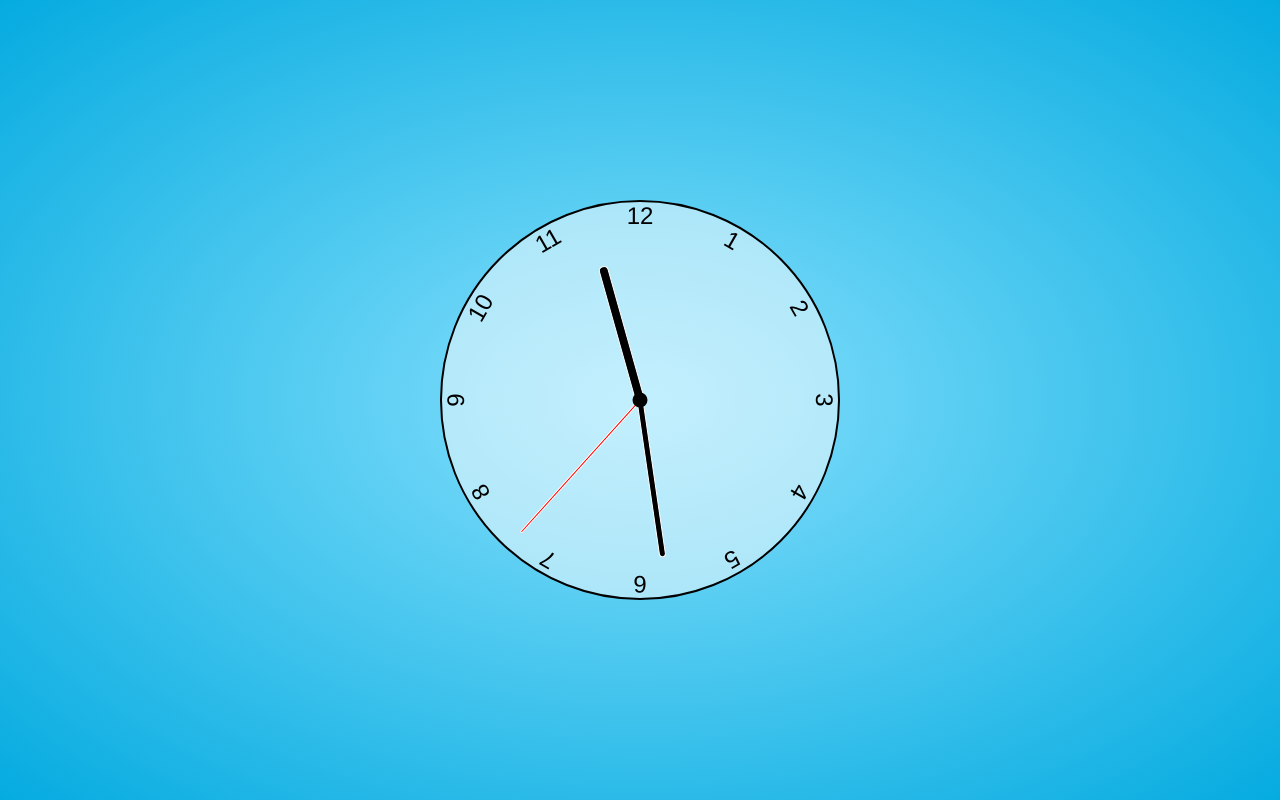
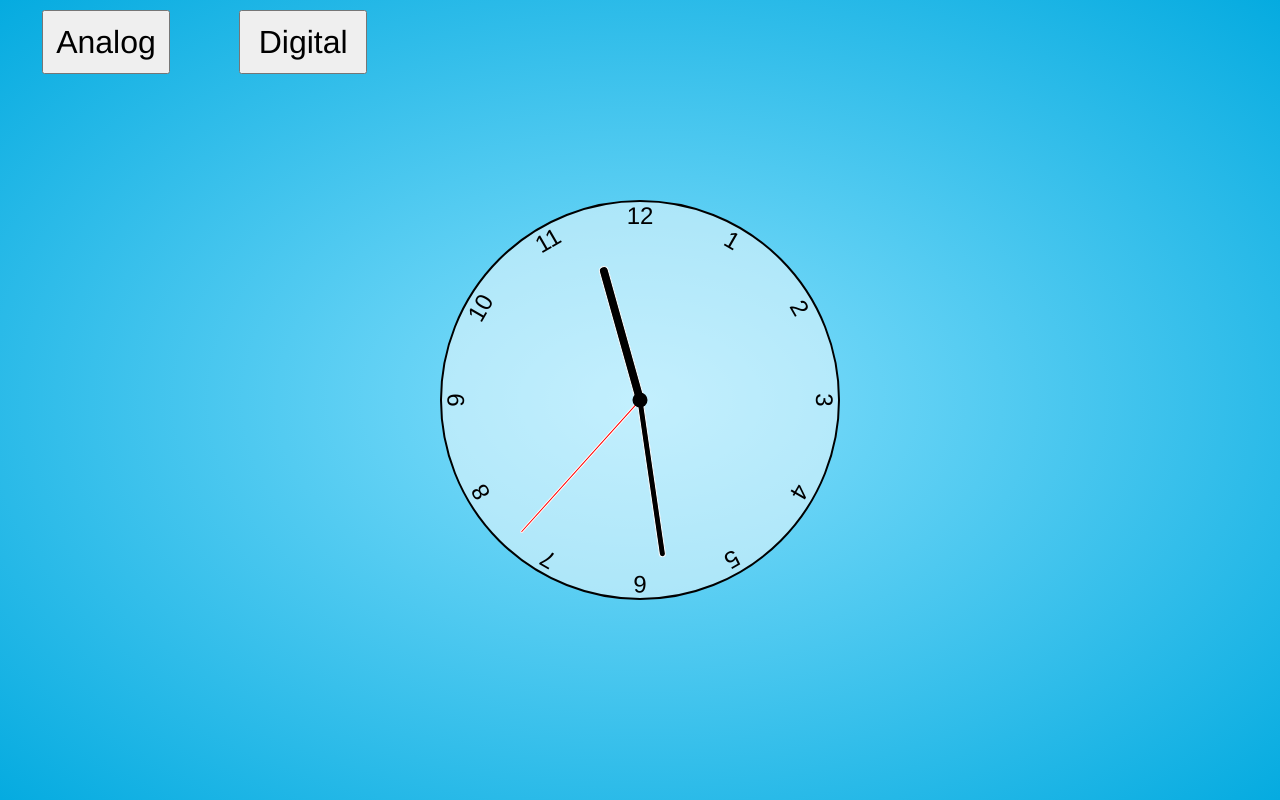
Before and after one commit to Nayeem29/Clock-App, a plain HTML site: page index.html in a window 1280 px wide. Drawn offline with Linux system fonts and the light colour scheme.

Commit message:
button-added

```diff
--- a/index.html
+++ b/index.html
@@ -10,6 +10,11 @@
 </head>
 
 <body>
+    <div>
+        <h3><span id="analog"><button class="btn"><a href="index.html">Analog</a></button></span>
+            <span id="digital"><button class="btn"><a href="digital.html">Digital</a></button></span>
+        </h3>
+    </div>
     <div class="clock">
         <div class="hand hour" data-hour></div>
         <div class="hand minute" data-minute></div>
--- a/style.css
+++ b/style.css
@@ -12,6 +12,32 @@ body {
     align-items: center;
     min-height: 100vh;
     overflow: hidden;
+}
+
+h3 {
+    position: fixed;
+    top: 10px;
+    left: 10px;
+    cursor: pointer;
+}
+
+.btn {
+    height: 4rem;
+    width: 8rem;
+    font-size: 2rem;
+}
+
+#analog {
+    margin: 2rem;
+}
+
+#digital {
+    margin: 2rem;
+}
+
+a {
+    text-decoration: none;
+    color: black;
 }
 
 .clock {
```
Also changed, not shown: digital.html (added).
